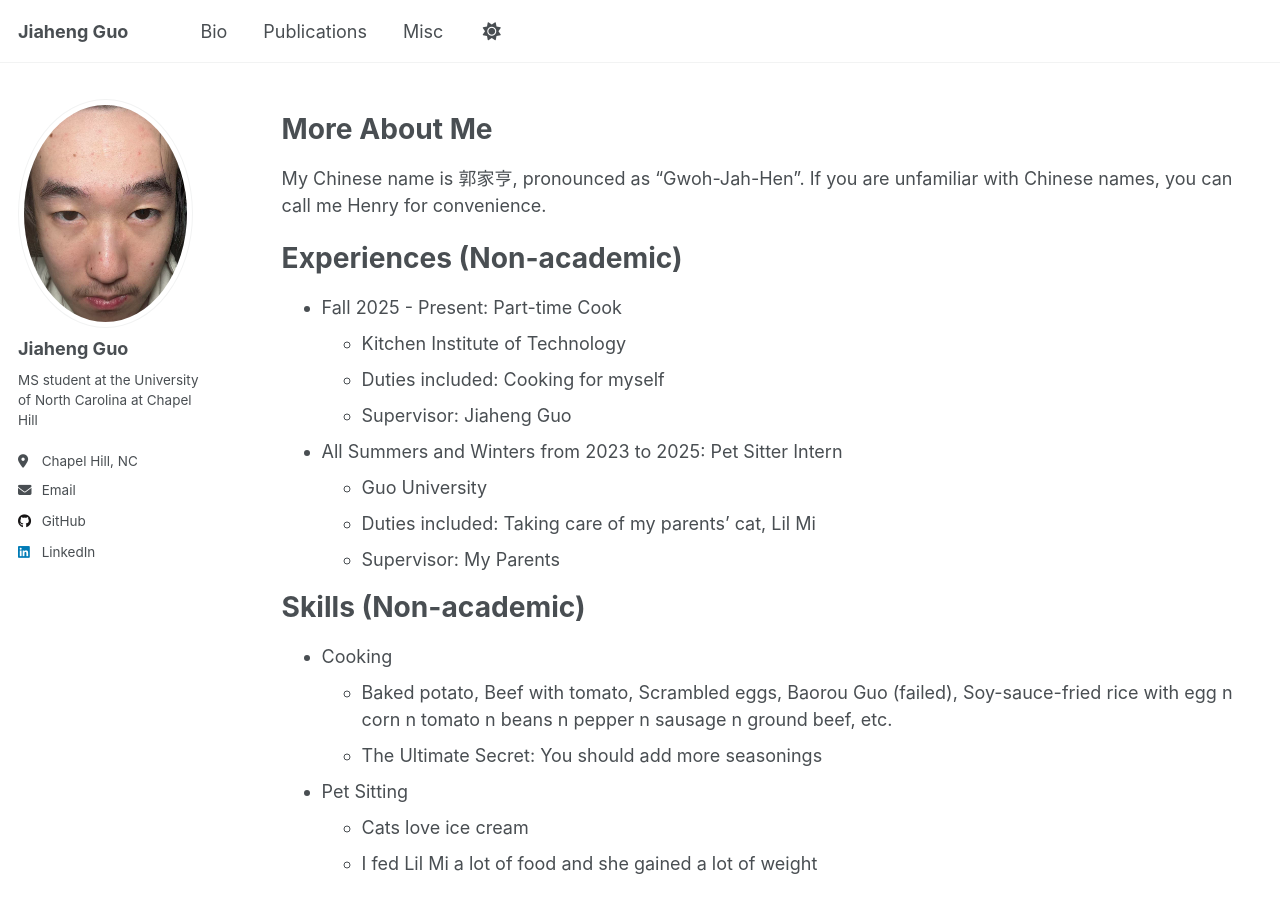
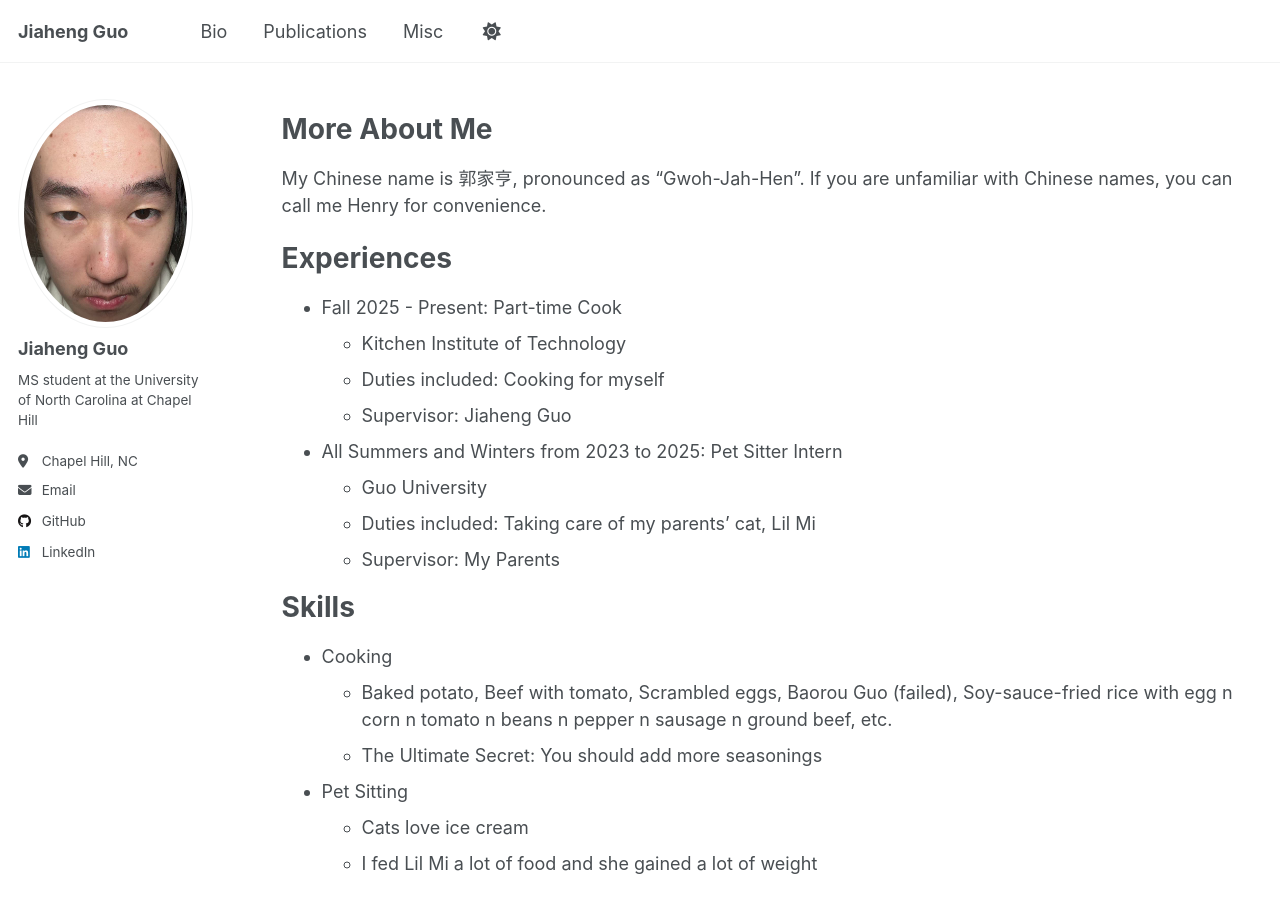
Before and after one commit to jiaheng-guo/jiaheng-guo.github.io, a Jekyll site: the page built from _pages/misc.md, in a window 1280 px wide and 900 px high. Built offline with Jekyll 4.4.1, drawn with Linux system fonts in a browser that asks for light colours; a script that is not in the unit is left out.

Commit message:
update misc

```diff
--- a/_pages/misc.md
+++ b/_pages/misc.md
@@ -11,7 +11,7 @@ More About Me
 ======
 My Chinese name is 郭家亨, pronounced as "Gwoh-Jah-Hen". If you are unfamiliar with Chinese names, you can call me Henry for convenience.
 
-Experiences (Non-academic)
+Experiences
 ======
 * Fall 2025 - Present: Part-time Cook
   * Kitchen Institute of Technology
@@ -23,7 +23,7 @@ Experiences (Non-academic)
   * Duties included: Taking care of my parents' cat, Lil Mi
   * Supervisor: My Parents
 
-Skills (Non-academic)
+Skills
 ======
 * Cooking
   * Baked potato, Beef with tomato, Scrambled eggs, Baorou Guo (failed), Soy-sauce-fried rice with egg n corn n tomato n beans n pepper n sausage n ground beef, etc.
```
